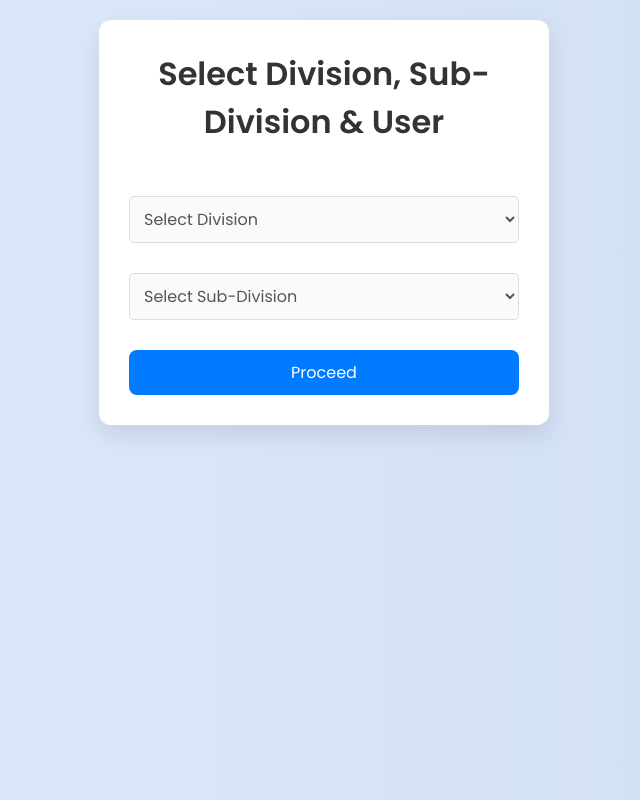
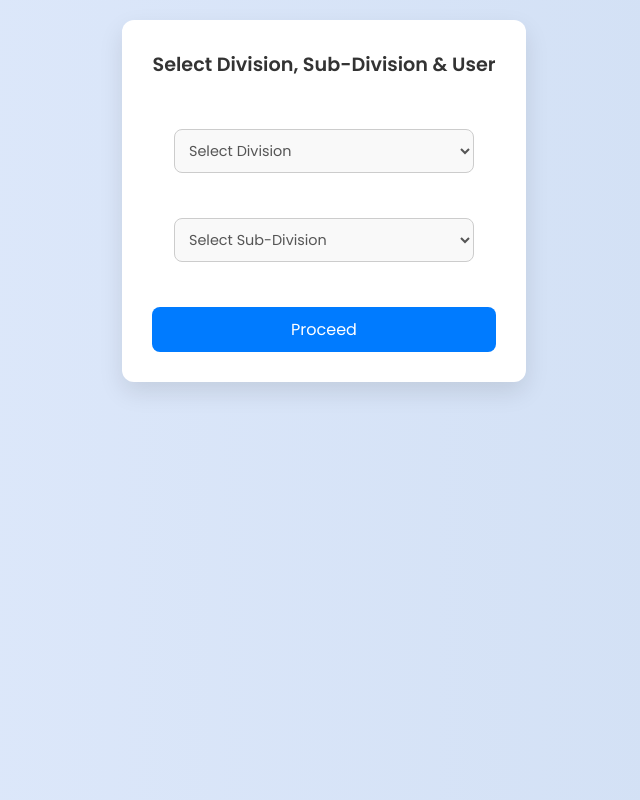
Before and after one commit to Nithin5040/admindashboard-client, a React (Create React App) app: page /division-selection in a window 1280 px wide. Shown: the whole page, without its empty margins (316-956 px from the left). Built offline with nearby package versions, Linux system fonts and the light colour scheme.

Commit message:
Initial commit with UserDetailsPage PDF and CSV export

```diff
--- a/src/styles/DivisionSelection.css
+++ b/src/styles/DivisionSelection.css
@@ -28,7 +28,7 @@
 
 /* Title styling */
 h2 {
-    font-size: 2rem;
+    font-size: 1.2rem;
     color: #333;
     margin-bottom: 20px;
     font-weight: 600;
@@ -222,3 +222,15 @@
     color: red;
     font-weight: bold;
   }
+  .select-box {
+    font-size: 0.9rem; /* 👈 Smaller font size */
+    padding: 10px;
+    width: 100%;
+    max-width: 300px;
+    margin-bottom: 15px;
+    border: 1px solid #ccc;
+    border-radius: 8px;
+    outline: none;
+    background-color: #f9f9f9;
+    transition: border-color 0.3s ease;
+  }
```
